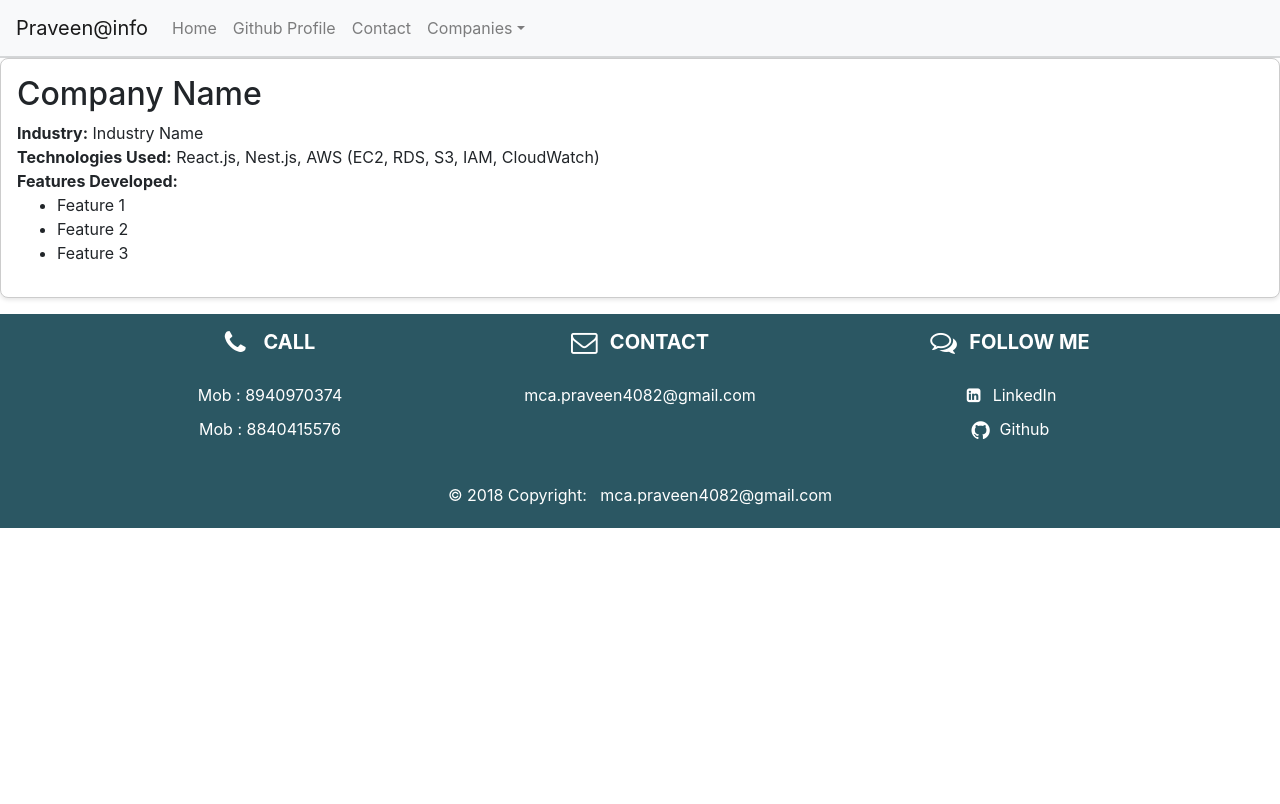
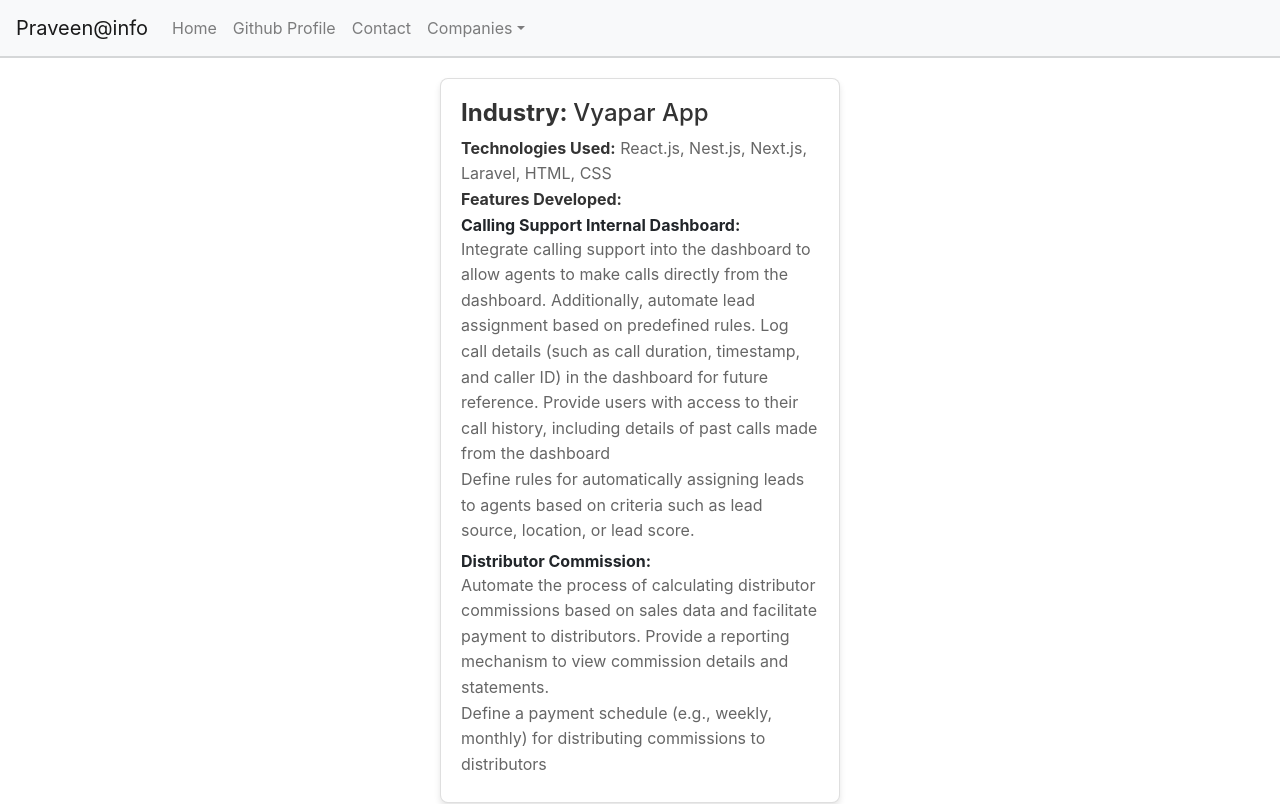
Before and after one commit to mcapraveen4082/praveen-profile, a React (Create React App) app: page /company/vyapar in a window 1280 px wide. Shown: the top 804 px of the page. Built offline with nearby package versions, Linux system fonts and the light colour scheme.

Commit message:
added files

```diff
--- a/src/Component/company/Licious.js
+++ b/src/Component/company/Licious.js
@@ -10,14 +10,26 @@
     render(){
         return (
             <div class="card">
-                <h2>Company Name</h2>
-                <p><strong>Industry:</strong> Industry Name</p>
-                <p><strong>Technologies Used:</strong> React.js, Nest.js, AWS (EC2, RDS, S3, IAM, CloudWatch)</p>
+                <h2><strong>Industry: </strong> Licious</h2>
+                <p><strong>Technologies Used:</strong> React.js, Javascript, Laravel, HTML, CSS</p>
                 <p><strong>Features Developed:</strong></p>
                 <ul>
-                    <li>Feature 1</li>
-                    <li>Feature 2</li>
-                    <li>Feature 3</li>
+                    <li>
+                        <b>Product Listing Page: </b>
+                        <p>The product listing page should display detailed information about the product. Users should be able to view the product name, price, description, and other relevant details.</p>
+                    </li>
+                    <li>
+                        <b>Product Checkout Page: </b>
+                        <p>The checkout page should allow users to review their selected products, enter their shipping and payment information, and complete the purchase process.</p>
+                    </li>
+                    <li>
+                        <b>Paytm Payment Gateway: </b>
+                        <p>Integrate the Paytm payment gateway into the application to allow users to make payments using the Paytm platform. Use the Paytm provided SDK or API to generate the payment request and initiate the payment flow.</p>
+                    </li>
+                    <li>
+                        <b>Coupons & Referral: </b>
+                        <p>Implement a system for users to redeem coupons and refer friends to the platform, rewarding both the referrer and the referee. Allow admins to generate unique coupon codes with specific discounts or benefits</p>
+                    </li>
                 </ul>
             </div>
         );
--- a/src/Component/company/Vyapar.js
+++ b/src/Component/company/Vyapar.js
@@ -10,14 +10,21 @@
     render(){
         return (
             <div class="card">
-                <h2>Company Name</h2>
-                <p><strong>Industry:</strong> Industry Name</p>
-                <p><strong>Technologies Used:</strong> React.js, Nest.js, AWS (EC2, RDS, S3, IAM, CloudWatch)</p>
+                <h2><strong>Industry: </strong> Vyapar App</h2>
+                <p><strong>Technologies Used:</strong> React.js, Nest.js, Next.js, Laravel, HTML, CSS</p>
                 <p><strong>Features Developed:</strong></p>
                 <ul>
-                    <li>Feature 1</li>
-                    <li>Feature 2</li>
-                    <li>Feature 3</li>
+                     <li>
+                        <b>Calling Support Internal Dashboard: </b>
+                        <p>Integrate calling support into the dashboard to allow agents to make calls directly from the dashboard. Additionally, automate lead assignment based on predefined rules. Log call details (such as call duration, timestamp, and caller ID) in the dashboard for future reference. Provide users with access to their call history, including details of past calls made from the dashboard</p>
+                        <p>Define rules for automatically assigning leads to agents based on criteria such as lead source, location, or lead score.</p>
+                    </li>
+                    <li>
+                        <b>Distributor Commission: </b>
+                        <p>Automate the process of calculating distributor commissions based on sales data and facilitate payment to distributors. Provide a reporting mechanism to view commission details and statements.</p>
+                        <p>Define a payment schedule (e.g., weekly, monthly) for distributing commissions to distributors</p>
+                        <p></p>
+                    </li>
                 </ul>
             </div>
         );
--- a/src/css/licious.css
+++ b/src/css/licious.css
@@ -1,13 +1,34 @@
 .card {
-  border: 1px solid #ccc;
+  background-color: #fff;
   border-radius: 8px;
-  padding: 16px;
-  margin-bottom: 16px;
-  box-shadow: 0 2px 4px rgba(0, 0, 0, 0.1);
+  box-shadow: 0 4px 6px rgba(0, 0, 0, 0.1);
+  margin: 20px auto;
+  max-width: 400px;
+  padding: 20px;
 }
+
 .card h2 {
+  color: #333;
+  font-size: 24px;
   margin-top: 0;
 }
+
 .card p {
-  margin-bottom: 8px;
+  color: #666;
+  font-size: 16px;
+  line-height: 1.6;
 }
+
+.card ul {
+  margin: 0;
+  padding: 0;
+  list-style-type: none;
+}
+
+.card ul li {
+  margin-bottom: 5px;
+}
+
+.card strong {
+  color: #333;
+}
--- a/src/css/vyapar.css
+++ b/src/css/vyapar.css
@@ -1,13 +1,34 @@
 .card {
-  border: 1px solid #ccc;
+  background-color: #fff;
   border-radius: 8px;
-  padding: 16px;
-  margin-bottom: 16px;
-  box-shadow: 0 2px 4px rgba(0, 0, 0, 0.1);
+  box-shadow: 0 4px 6px rgba(0, 0, 0, 0.1);
+  margin: 20px auto;
+  max-width: 400px;
+  padding: 20px;
 }
+
 .card h2 {
+  color: #333;
+  font-size: 24px;
   margin-top: 0;
 }
+
 .card p {
-  margin-bottom: 8px;
+  color: #666;
+  font-size: 16px;
+  line-height: 1.6;
 }
+
+.card ul {
+  margin: 0;
+  padding: 0;
+  list-style-type: none;
+}
+
+.card ul li {
+  margin-bottom: 5px;
+}
+
+.card strong {
+  color: #333;
+}
```
